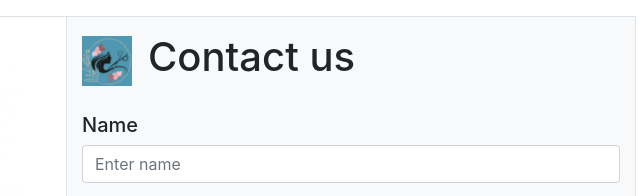
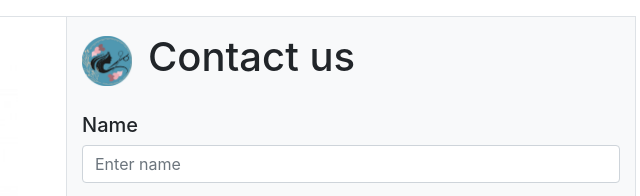
Before and after one commit to Aryan4912/strands_of_strength.github.io, a plain HTML site: page contact.html in a window 1280 px wide. Shown: the top 196 px of the page, 574-1214 px from the left. Drawn offline with nearby package versions, Linux system fonts and the light colour scheme.

Commit message:
contact.html

```diff
--- a/contact.html
+++ b/contact.html
@@ -38,7 +38,7 @@
           <div class="d-flex align-items-center">
             <!-- Logo -->
             <img
-              src="logowebsite.jpg"
+              src="circular_logo.png"
               alt="Logo"
               class="mr-3"
               style="width: 50px; height: 50px;"
```
